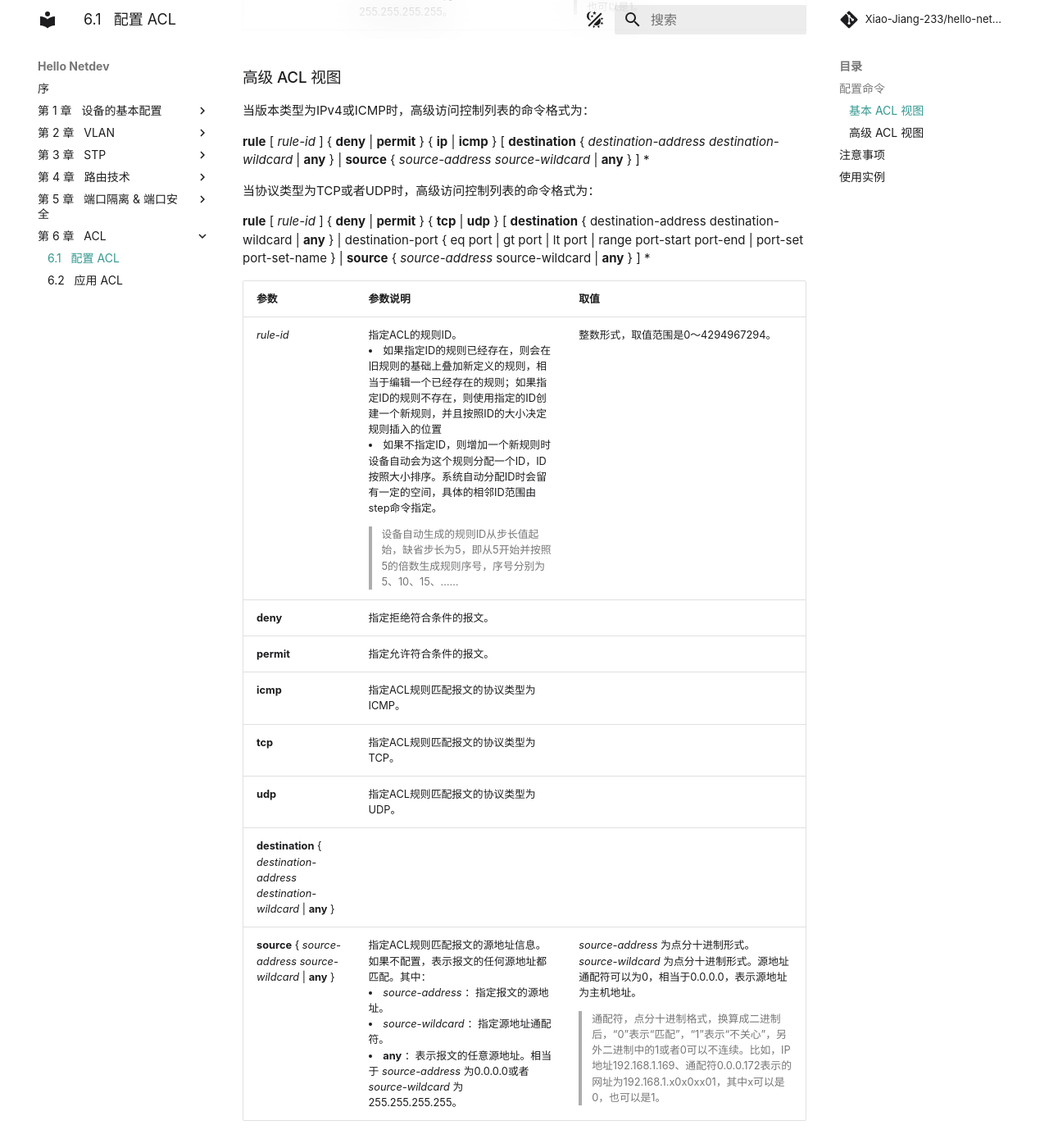
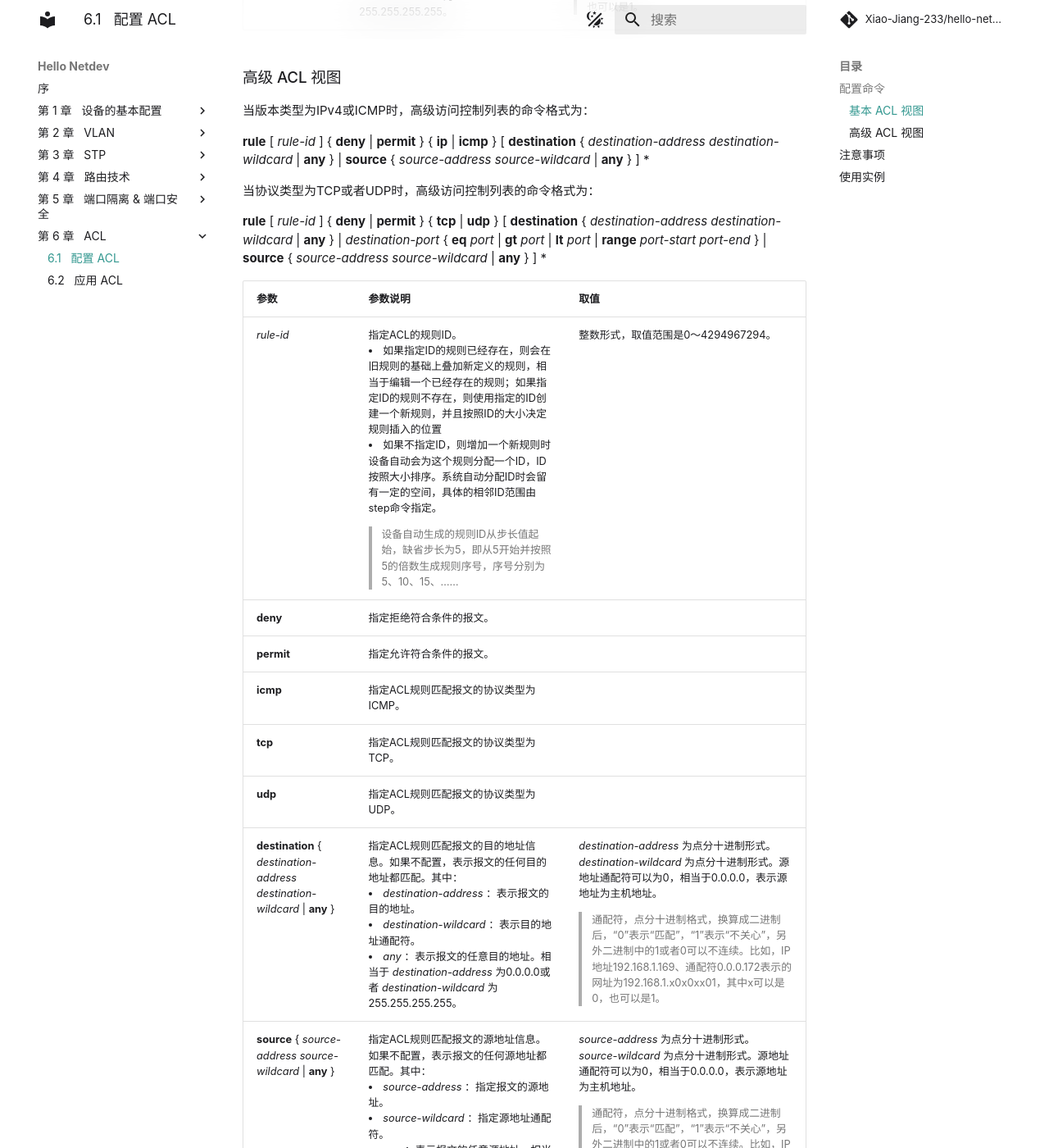
Before and after one commit to Xiao-Jiang-233/hello-netdev, an MkDocs documentation site: the page built from docs/chapter_acl/configure_acl.md, in a window 1280 px wide and 1400 px high, scrolled down 1256 px. Shown: the whole window at 82% size. Built offline with MkDocs 1.6.1 and Material for MkDocs 9.7.7, drawn with Linux system fonts in a browser that asks for light colours; comment, search, counter and statistics services are not loaded; some of the changed text lies outside the part shown.

Commit message:
🐞 fix: 修改ACL中的小错误

```diff
--- a/docs/chapter_acl/configure_acl.md
+++ b/docs/chapter_acl/configure_acl.md
@@ -31,18 +31,18 @@ comments: true
 
 当协议类型为TCP或者UDP时，高级访问控制列表的命令格式为：
 
-**rule** [ *rule-id* ] { **deny** | **permit** } { **tcp** | **udp** } [ **destination** { destination-address destination-wildcard | **any** } | destination-port { eq port | gt port | lt port | range port-start port-end | port-set port-set-name } | **source** { *source-address* source-wildcard | **any** } ] *
+**rule** [ *rule-id* ] { **deny** | **permit** } { **tcp** | **udp** } [ **destination** { *destination-address* *destination-wildcard* | **any** } | *destination-port* { **eq** *port* | **gt** *port* | **lt** *port* | **range** *port-start* *port-end* } | **source** { *source-address* *source-wildcard* | **any** } ] *
 
-| 参数                                                                        | 参数说明                                                                                                                                                                                                                                                                                                                                                                                                                                                                                                       | 取值                                                                                                                                                                                                                                                                                                                                                                        |
-| --------------------------------------------------------------------------- | -------------------------------------------------------------------------------------------------------------------------------------------------------------------------------------------------------------------------------------------------------------------------------------------------------------------------------------------------------------------------------------------------------------------------------------------------------------------------------------------------------------- | --------------------------------------------------------------------------------------------------------------------------------------------------------------------------------------------------------------------------------------------------------------------------------------------------------------------------------------------------------------------------- |
-| *rule-id*                                                                   | 指定ACL的规则ID。<li>如果指定ID的规则已经存在，则会在旧规则的基础上叠加新定义的规则，相当于编辑一个已经存在的规则；如果指定ID的规则不存在，则使用指定的ID创建一个新规则，并且按照ID的大小决定规则插入的位置</li><li>如果不指定ID，则增加一个新规则时设备自动会为这个规则分配一个ID，ID按照大小排序。系统自动分配ID时会留有一定的空间，具体的相邻ID范围由step命令指定。</li><blockquote>设备自动生成的规则ID从步长值起始，缺省步长为5，即从5开始并按照5的倍数生成规则序号，序号分别为5、10、15、……</blockquote> | 整数形式，取值范围是0～4294967294。                                                                                                                                                                                                                                                                                                                                         |
-| **deny**                                                                    | 指定拒绝符合条件的报文。                                                                                                                                                                                                                                                                                                                                                                                                                                                                                       |                                                                                                                                                                                                                                                                                                                                                                             |
-| **permit**                                                                  | 指定允许符合条件的报文。                                                                                                                                                                                                                                                                                                                                                                                                                                                                                       |                                                                                                                                                                                                                                                                                                                                                                             |
-| **icmp**                                                                    | 指定ACL规则匹配报文的协议类型为ICMP。                                                                                                                                                                                                                                                                                                                                                                                                                                                                          |                                                                                                                                                                                                                                                                                                                                                                             |
-| **tcp**                                                                     | 指定ACL规则匹配报文的协议类型为TCP。                                                                                                                                                                                                                                                                                                                                                                                                                                                                           |                                                                                                                                                                                                                                                                                                                                                                             |
-| **udp**                                                                     | 指定ACL规则匹配报文的协议类型为UDP。                                                                                                                                                                                                                                                                                                                                                                                                                                                                           |                                                                                                                                                                                                                                                                                                                                                                             |
-| **destination** { *destination-address* *destination-wildcard* \| **any** } |                                                                                                                                                                                                                                                                                                                                                                                                                                                                                                                |
-| **source** { *source-address* *source-wildcard* \| **any** }                | 指定ACL规则匹配报文的源地址信息。如果不配置，表示报文的任何源地址都匹配。其中：<li>*source-address* ：指定报文的源地址。</li><li>*source-wildcard* ：指定源地址通配符。</li><li>**any** ：表示报文的任意源地址。相当于 *source-address* 为0.0.0.0或者 *source-wildcard* 为255.255.255.255。</li>                                                                                                                                                                                                               | *source-address* 为点分十进制形式。<br> *source-wildcard* 为点分十进制形式。源地址通配符可以为0，相当于0.0.0.0，表示源地址为主机地址。 <blockquote>通配符，点分十进制格式，换算成二进制后，“0”表示“匹配”，“1”表示“不关心”，另外二进制中的1或者0可以不连续。比如，IP地址192.168.1.169、通配符0.0.0.172表示的网址为192.168.1.x0x0xx01，其中x可以是0，也可以是1。</blockquote> |
+| 参数                                                                        | 参数说明                                                                                                                                                                                                                                                                                                                                                                                                                                                                                                       | 取值                                                                                                                                                                                                                                                                                                                                                                                  |
+| --------------------------------------------------------------------------- | -------------------------------------------------------------------------------------------------------------------------------------------------------------------------------------------------------------------------------------------------------------------------------------------------------------------------------------------------------------------------------------------------------------------------------------------------------------------------------------------------------------- | ------------------------------------------------------------------------------------------------------------------------------------------------------------------------------------------------------------------------------------------------------------------------------------------------------------------------------------------------------------------------------------- |
+| *rule-id*                                                                   | 指定ACL的规则ID。<li>如果指定ID的规则已经存在，则会在旧规则的基础上叠加新定义的规则，相当于编辑一个已经存在的规则；如果指定ID的规则不存在，则使用指定的ID创建一个新规则，并且按照ID的大小决定规则插入的位置</li><li>如果不指定ID，则增加一个新规则时设备自动会为这个规则分配一个ID，ID按照大小排序。系统自动分配ID时会留有一定的空间，具体的相邻ID范围由step命令指定。</li><blockquote>设备自动生成的规则ID从步长值起始，缺省步长为5，即从5开始并按照5的倍数生成规则序号，序号分别为5、10、15、……</blockquote> | 整数形式，取值范围是0～4294967294。                                                                                                                                                                                                                                                                                                                                                   |
+| **deny**                                                                    | 指定拒绝符合条件的报文。                                                                                                                                                                                                                                                                                                                                                                                                                                                                                       |                                                                                                                                                                                                                                                                                                                                                                                       |
+| **permit**                                                                  | 指定允许符合条件的报文。                                                                                                                                                                                                                                                                                                                                                                                                                                                                                       |                                                                                                                                                                                                                                                                                                                                                                                       |
+| **icmp**                                                                    | 指定ACL规则匹配报文的协议类型为ICMP。                                                                                                                                                                                                                                                                                                                                                                                                                                                                          |                                                                                                                                                                                                                                                                                                                                                                                       |
+| **tcp**                                                                     | 指定ACL规则匹配报文的协议类型为TCP。                                                                                                                                                                                                                                                                                                                                                                                                                                                                           |                                                                                                                                                                                                                                                                                                                                                                                       |
+| **udp**                                                                     | 指定ACL规则匹配报文的协议类型为UDP。                                                                                                                                                                                                                                                                                                                                                                                                                                                                           |                                                                                                                                                                                                                                                                                                                                                                                       |
+| **destination** { *destination-address* *destination-wildcard* \| **any** } | 指定ACL规则匹配报文的目的地址信息。如果不配置，表示报文的任何目的地址都匹配。其中：<li> *destination-address* ：表示报文的目的地址。</li><li> *destination-wildcard* ：表示目的地址通配符。</li><li> *any* ：表示报文的任意目的地址。相当于 *destination-address* 为0.0.0.0或者 *destination-wildcard* 为255.255.255.255。</li>                                                                                                                                                                                | *destination-address* 为点分十进制形式。<br> *destination-wildcard* 为点分十进制形式。源地址通配符可以为0，相当于0.0.0.0，表示源地址为主机地址。 <blockquote>通配符，点分十进制格式，换算成二进制后，“0”表示“匹配”，“1”表示“不关心”，另外二进制中的1或者0可以不连续。比如，IP地址192.168.1.169、通配符0.0.0.172表示的网址为192.168.1.x0x0xx01，其中x可以是0，也可以是1。</blockquote> |
+| **source** { *source-address* *source-wildcard* \| **any** }                | 指定ACL规则匹配报文的源地址信息。如果不配置，表示报文的任何源地址都匹配。其中：<li>*source-address* ：指定报文的源地址。</li><li>*source-wildcard* ：指定源地址通配符。</li><li>**any** ：表示报文的任意源地址。相当于 *source-address* 为0.0.0.0或者 *source-wildcard* 为255.255.255.255。</li>                                                                                                                                                                                                               | *source-address* 为点分十进制形式。<br> *source-wildcard* 为点分十进制形式。源地址通配符可以为0，相当于0.0.0.0，表示源地址为主机地址。 <blockquote>通配符，点分十进制格式，换算成二进制后，“0”表示“匹配”，“1”表示“不关心”，另外二进制中的1或者0可以不连续。比如，IP地址192.168.1.169、通配符0.0.0.172表示的网址为192.168.1.x0x0xx01，其中x可以是0，也可以是1。</blockquote>           |
 
 ## 注意事项
 
```
Also changed, not shown: other parts of docs/chapter_acl/configure_acl.md (+2 -2 lines).
